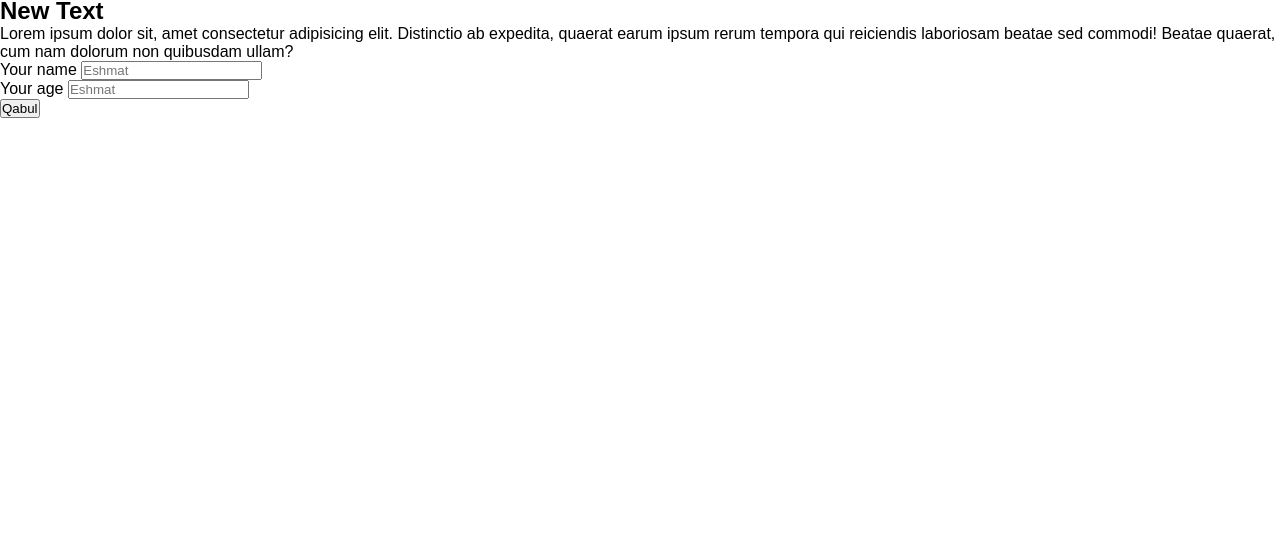
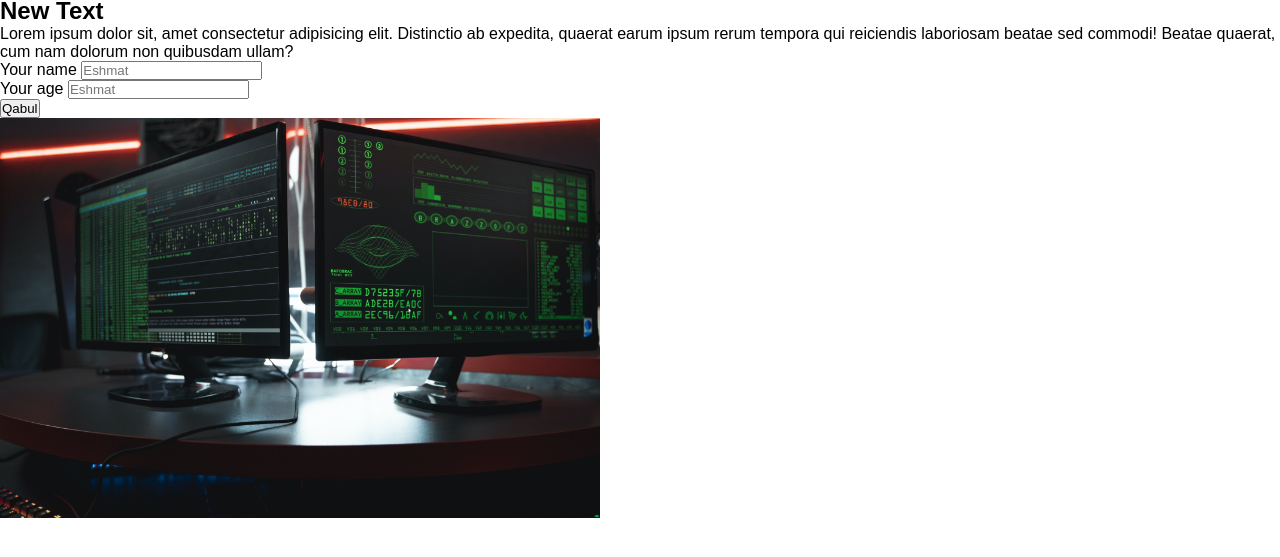
Before and after one commit to egamberdiyevalisherjon/nt-86-2-2, a plain HTML site: page index.html in a window 1280 px wide. Shown: the part 61-618 px from the top of the page. Drawn offline with Linux system fonts and the light colour scheme.

Commit message:
rasm qo'ydim

```diff
--- a/index.html
+++ b/index.html
@@ -26,5 +26,6 @@
       </div>
       <button type="submit">Qabul</button>
     </form>
+    <img class="rasm " src="./img/foto.jpg" alt="Kompyuter">
   </body>
 </html>
--- a/styles/main.css
+++ b/styles/main.css
@@ -34,3 +34,6 @@ h1 {
   color: red;
   background-color: black;
 }
+.rasm{
+  width: 600px;
+}
```
Also changed, not shown: img/foto.jpg (added).
